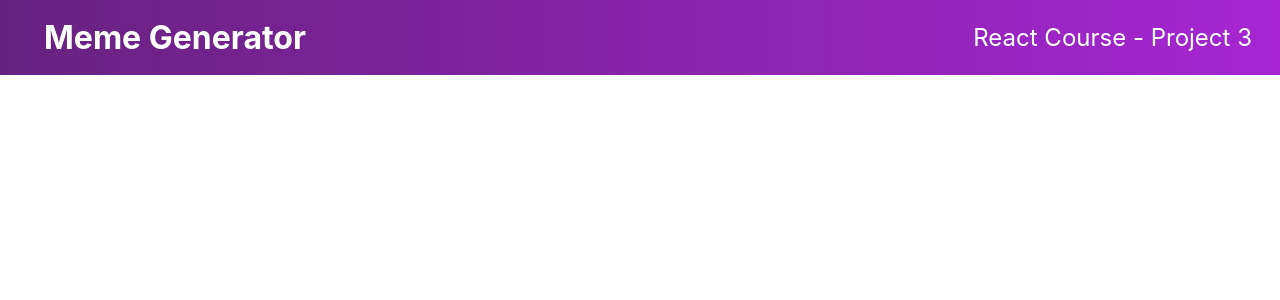
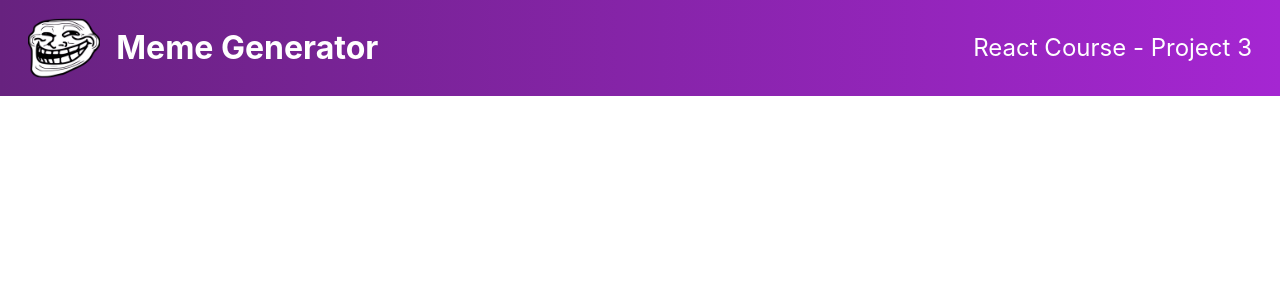
Before and after one commit to aabozaid0094/meme-generator, a React (Create React App) app: page / in a window 1280 px wide. Shown: the top 300 px of the page. Built offline with nearby package versions, Linux system fonts and the light colour scheme.

Commit message:
Add app logo

```diff
--- a/src/App.js
+++ b/src/App.js
@@ -1,10 +1,11 @@
+import Logo from './troll-face.png';
 import Header from './components/Header';
 import './App.css';
 
 function App() {
   return (
     <div className="App">
-      <Header title="Meme Generator" logo_src="" subtitle="React Course - Project 3" />
+      <Header title="Meme Generator" logo_src={Logo} subtitle="React Course - Project 3" />
     </div>
   );
 }
```
Also changed, not shown: src/troll-face.png (added).
